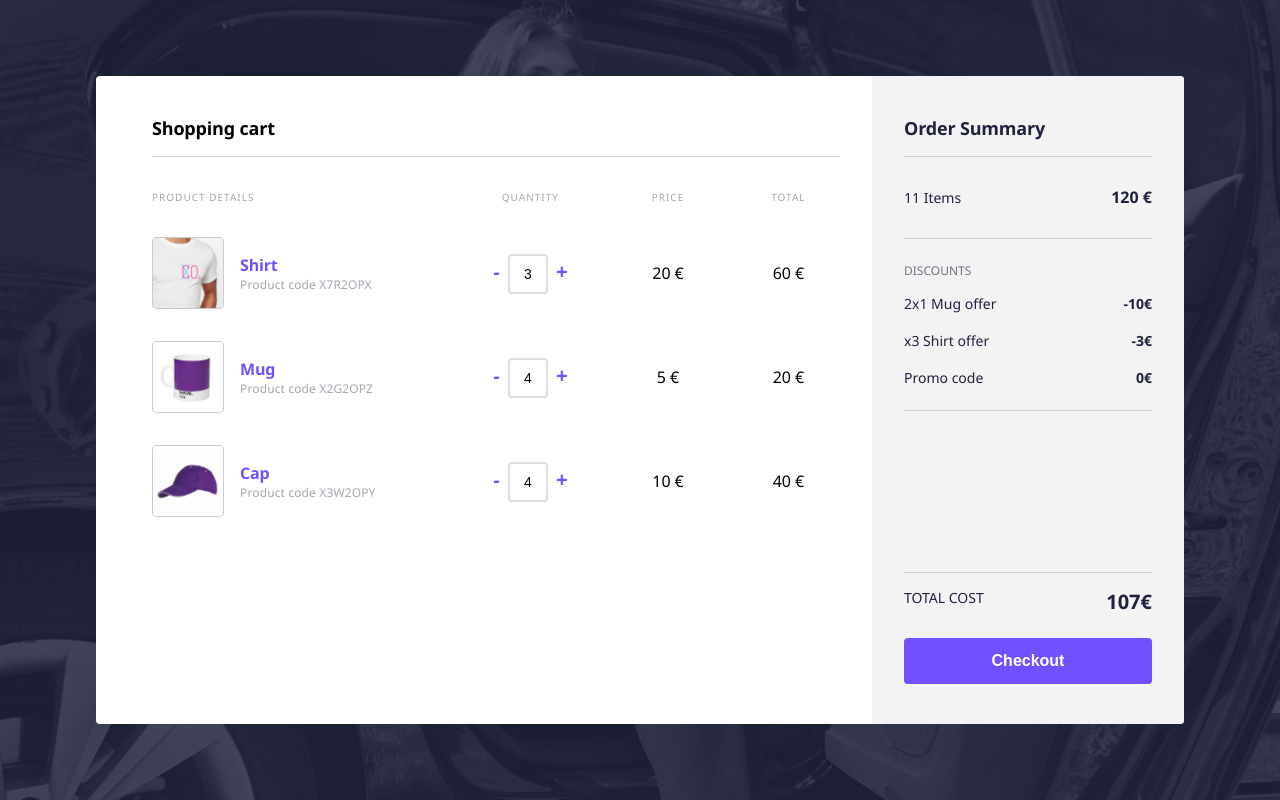
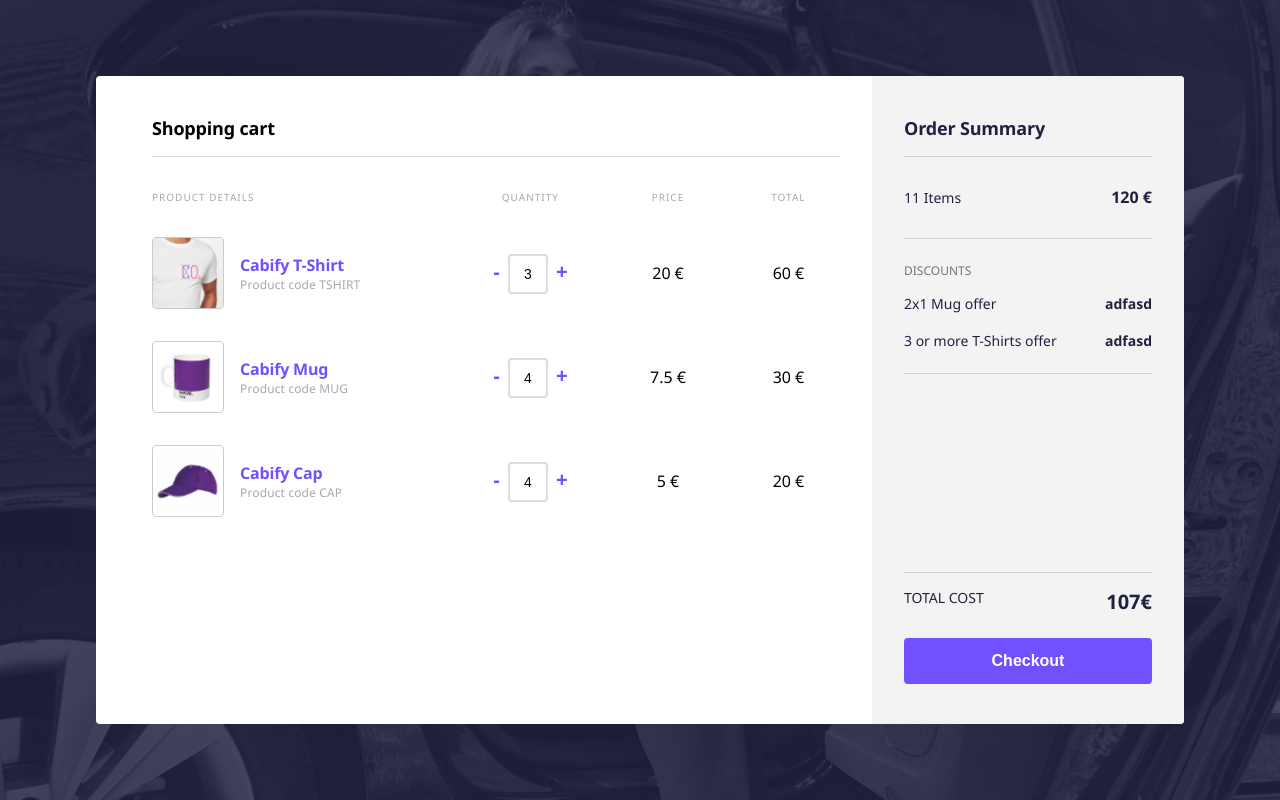
Before and after one commit to mbarsil/frontend-shopping-cart-challenge, an Angular app: page / in a window 1280 px wide. Built offline with nearby package versions, Linux system fonts and the light colour scheme.

Commit message:
feat(order-summary) : Added logic to reflect changes

```diff
--- a/src/app/modules/shopping-cart/order-summary/order-summary.component.html
+++ b/src/app/modules/shopping-cart/order-summary/order-summary.component.html
@@ -2,9 +2,9 @@
     <cabify-header text="Order Summary"></cabify-header>
     <ul class="summary-items wrapper border">
         <li>
-            <cabify-span [normal]="true">11 Items</cabify-span>
+            <cabify-span [normal]="true">{{this.checkout.totalItems}} Items</cabify-span>
             <cabify-span [medium]="true" [bold]="true">
-                120
+                {{this.checkout.originalCost}}
                 <cabify-span [medium]="true" [bold]="true">€</cabify-span>
             </cabify-span>
         </li>
@@ -12,25 +12,20 @@
     <div class="summary-discounts wrapper-half border">
         <h2>Discounts</h2>
         <ul>
-            <li>
-                <cabify-span [normal]="true">2x1 Mug offer</cabify-span>
-                <cabify-span [normal]="true" [bold]="true">-10€</cabify-span>
-            </li>
-            <li>
-                <cabify-span [normal]="true">x3 Shirt offer</cabify-span>
-                <cabify-span [normal]="true" [bold]="true">-3€</cabify-span>
-            </li>
-            <li>
-                <cabify-span [normal]="true">Promo code</cabify-span>
-                <cabify-span [normal]="true" [bold]="true">0€</cabify-span>
-            </li>
+            <cabify-span *ngIf="discountsApplied.size === 0; else discounts" [normal]="true">No discounts</cabify-span>
+            <ng-template #discounts>
+                <li *ngFor="let d of discountsApplied">
+                    <cabify-span [normal]="true">{{d.description}}</cabify-span>
+                    <cabify-span [normal]="true" [bold]="true">adfasd</cabify-span>
+                </li>
+            </ng-template>
         </ul>
     </div>
     <div class="summary-total wrapper">
         <ul>
             <li>
                 <cabify-span [normal]="true" [caps]="true">Total cost</cabify-span>
-                <cabify-span [large]="true" [bold]="true">107€</cabify-span>
+                <cabify-span [large]="true" [bold]="true">{{this.checkout.totalCost}}€</cabify-span>
             </li>
         </ul>
         <cabify-button>Checkout</cabify-button>
--- a/src/app/modules/shopping-cart/order-summary/order-summary.component.ts
+++ b/src/app/modules/shopping-cart/order-summary/order-summary.component.ts
@@ -1,4 +1,8 @@
 import { Component, OnInit } from '@angular/core';
+import { ShoppingCartService } from "../services/shopping-cart.service";
+
+import { Checkout } from "../../../shared/models/checkout.model";
+
 
 @Component({
   selector: 'order-summary',
@@ -7,9 +11,21 @@
 })
 export class OrderSummaryComponent implements OnInit {
 
-  constructor() { }
+  discountsApplied: Set<object>;
+  checkout: Checkout;
+
+  constructor(private shoppingCartService: ShoppingCartService) { }
 
   ngOnInit() {
+    this.checkout = this.shoppingCartService.getCheckout();
+    this.discountsApplied = this.shoppingCartService.getDiscountsApplied();
+
+    this.shoppingCartService.checkoutChanged.subscribe(
+      (co: Checkout) => {
+        this.checkout = co;
+        this.discountsApplied = co.discountsApplied;
+        console.log(this.discountsApplied);
+      });
   }
 
 }
--- a/src/app/modules/shopping-cart/product-list/product-list.component.html
+++ b/src/app/modules/shopping-cart/product-list/product-list.component.html
@@ -13,67 +13,26 @@
     </div>
 
     <cabify-grid>
-
-        <cabify-row class="product">
+        <cabify-row *ngFor="let p of products; index as i" class="product">
             <cabify-col class="col-product">
                 <figure class="product-image">
-                    <img src="../../../../assets/img/shirt.png" alt="Shirt">
+                    <img src="../../../../assets/img/{{p.img}}" alt="Shirt">
                     <div class="product-description">
-                        <h1>Shirt</h1>
-                        <p class="product-code">Product code X7R2OPX</p>
+                        <h1>{{p.name}}</h1>
+                        <p class="product-code">Product code {{p.code}}</p>
                     </div>
                 </figure>
             </cabify-col>
             <cabify-col class="col-quantity">
-                <button class="count">-</button><input type="text" class="product-quantity" value="3"><button class="count">+</button>
+                <button class="count" (click)="onDecrease($event, p.code)">-</button>
+                <input type="text" class="product-quantity" value="{{p.quantity}}">
+                <button class="count" (click)="onIncrease($event, p.code)">+</button>
             </cabify-col>
             <cabify-col class="col-price">
-                <span class="product-price">20</span><span class="product-currency currency">€</span>
+                <span class="product-price">{{p.price}}</span><span class="product-currency currency">€</span>
             </cabify-col>
             <cabify-col class="col-total">
-                <span class="product-price">60</span><span class="product-currency currency">€</span>
-            </cabify-col>
-        </cabify-row>
-
-        <cabify-row class="product">
-            <cabify-col class="col-product">
-                <figure class="product-image">
-                    <img src="../../../../assets/img/mug.png" alt="Mug">
-                    <div class="product-description">
-                        <h1>Mug</h1>
-                        <p class="product-code">Product code X2G2OPZ</p>
-                    </div>
-                </figure>
-            </cabify-col>
-            <cabify-col class="col-quantity">
-                <button class="count">-</button><input type="text" class="product-quantity" value="4"><button class="count">+</button>
-            </cabify-col>
-            <cabify-col class="col-price">
-                <span class="product-price">5</span><span class="product-currency currency">€</span>
-            </cabify-col>
-            <cabify-col class="col-total">
-                <span class="product-price">20</span><span class="product-currency currency">€</span>
-            </cabify-col>
-        </cabify-row>
-
-        <cabify-row class="product">
-            <cabify-col class="col-product">
-                <figure class="product-image">
-                    <img src="../../../../assets/img/cap.png" alt="Cap">
-                    <div class="product-description">
-                        <h1>Cap</h1>
-                        <p class="product-code">Product code X3W2OPY</p>
-                    </div>
-                </figure>
-            </cabify-col>
-            <cabify-col class="col-quantity">
-                <button class="count">-</button><input type="text" class="product-quantity" value="4"><button class="count">+</button>
-            </cabify-col>
-            <cabify-col class="col-price">
-                <span class="product-price">10</span><span class="product-currency currency">€</span>
-            </cabify-col>
-            <cabify-col class="col-total">
-                <span class="product-price">40</span><span class="product-currency currency">€</span>
+                <span class="product-price">{{p.quantity * p.price}}</span><span class="product-currency currency">€</span>
             </cabify-col>
         </cabify-row>
     </cabify-grid>
--- a/src/app/modules/shopping-cart/product-list/product-list.component.ts
+++ b/src/app/modules/shopping-cart/product-list/product-list.component.ts
@@ -1,4 +1,8 @@
 import { Component, OnInit } from '@angular/core';
+import { ShoppingCartService } from "../services/shopping-cart.service";
+
+import { Product } from "../../../shared/models/product.model";
+import { Checkout } from "../../../shared/models/checkout.model";
 
 @Component({
   selector: 'product-list',
@@ -7,9 +11,28 @@
 })
 export class ProductListComponent implements OnInit {
 
-  constructor() { }
+  products : Product[];
+  checkout: Checkout;
+
+  constructor(private shoppingCartService: ShoppingCartService) { }
 
   ngOnInit() {
+    this.checkout = this.shoppingCartService.getCheckout();
+    this.products = this.shoppingCartService.getProducts();
+
+    this.shoppingCartService.checkoutChanged.subscribe(
+      (co: Checkout) => {
+        this.checkout = co;
+        this.products = co.products;
+      });
+  }
+
+  onIncrease(event, prodCode) {
+    this.shoppingCartService.addProductUnit(prodCode);
+  }
+
+  onDecrease(event, prodCode) {
+    this.shoppingCartService.removeProductUnit(prodCode);
   }
 
 }
--- /dev/null
+++ b/src/app/modules/shopping-cart/services/shopping-cart.service.ts
@@ -0,0 +1,45 @@
+import { Injectable } from '@angular/core';
+import { Subject } from "rxjs";
+
+import { productPrices, productNames, productCodes, productImgs } from "../../../shared/enums/products.enum";
+import { discounts } from "../../../shared/enums/discounts.enum";
+import { Checkout } from "../../../shared/models/checkout.model";
+import { Product } from "../../../shared/models/product.model";
+
+@Injectable({
+  providedIn: 'root'
+})
+export class ShoppingCartService {
+
+  private products: Product[] =  [
+    new Product(productCodes.TSHIRT, productNames.TSHIRT, productPrices.TSHIRT, productImgs.TSHIRT, 3),
+    new Product(productCodes.MUG, productNames.MUG, productPrices.MUG, productImgs.MUG, 4),
+    new Product(productCodes.CAP, productNames.CAP, productPrices.CAP, productImgs.CAP, 4)
+  ];
+
+  private checkout: Checkout = new Checkout(11, 120, 107,
+    (new Set()).add(discounts.CAP).add(discounts.TSHIRT), this.products, discounts);
+
+  checkoutChanged = new Subject<Checkout>();
+
+  getProducts(){
+    return this.checkout.products.slice();
+  }
+
+  getCheckout(){
+    return this.checkout;
+  }
+
+  getDiscountsApplied(){
+    return this.checkout.discountsApplied;
+  }
+
+  addProductUnit(productCode) {
+    this.checkoutChanged.next(this.checkout.scan(productCode));
+  }
+
+  removeProductUnit(productCode) {
+    this.checkoutChanged.next(this.checkout.remove(productCode));
+  }
+
+}
--- a/src/app/shared/enums/discounts.enum.ts
+++ b/src/app/shared/enums/discounts.enum.ts
@@ -2,17 +2,22 @@
   CAP:
     {
       description: '2x1 Mug offer',
+      condition: quantity => quantity >1,
       modifier: (pricePerUnit, quantity) => {
-        if ((quantity % 2) === 0) return (pricePerUnit * quantity)/2;
-        else return quantity;
+        if (quantity % 2 === 0) {
+          debugger;
+          return ((quantity)/2) * pricePerUnit;
+        }
+        else {
+          debugger;
+          return ((quantity)/2) * pricePerUnit + pricePerUnit;
+        }
       }
     },
   TSHIRT:
     {
       description: '3 or more T-Shirts offer',
-      modifier: (pricePerUnit, quantity) => {
-        if (quantity >= 3) return (pricePerUnit - 1) * quantity;
-        else return quantity;
-      }
+      condition: quantity => quantity >= 3,
+      modifier: (pricePerUnit, quantity) => (pricePerUnit - 1) * quantity
     }
 };
--- a/src/app/shared/enums/products.enum.ts
+++ b/src/app/shared/enums/products.enum.ts
@@ -15,3 +15,9 @@
   TSHIRT: "Cabify T-Shirt",
   MUG: "Cabify Mug"
 };
+
+export const productImgs = {
+  CAP: "cap.png",
+  TSHIRT: "shirt.png",
+  MUG: "mug.png"
+};
--- a/src/app/shared/models/checkout.model.ts
+++ b/src/app/shared/models/checkout.model.ts
@@ -1,11 +1,20 @@
 import { Product } from "./product.model";
-import { productNames, productPrices } from "../enums/products.enum";
+import { productImgs, productNames, productPrices } from "../enums/products.enum";
 
 export class Checkout {
 
-  constructor(public products: Product[], public discounts: object) {
+  constructor(public totalItems: number,
+              public originalCost: number,
+              public totalCost: number,
+              public discountsApplied: Set<object>,
+              public products: Product[],
+              public discounts: object) {
+    this.totalItems = totalItems;
+    this.originalCost = originalCost;
+    this.totalCost = totalCost;
+    this.discountsApplied = discountsApplied;
+    this.discounts = discounts;
     this.products = products;
-    this.discounts = discounts;
   }
 
   scan(productCode) {
@@ -13,25 +22,38 @@
     if (itemIndex === -1) {
       this.products = [
         ...this.products,
-        new Product(productCode[productCode], productNames[productCode], productPrices[productCode], 1)
+        new Product(productCode[productCode], productNames[productCode], productPrices[productCode], productImgs[productCode], 1)
       ];
     } else {
       this.products[itemIndex].increaseQuantity();
     }
+    this.originalCost += this.products[itemIndex].price;
+    this.totalItems += 1;
+    this.totalCost = this.total();
     return this;
   }
 
   remove(productCode) {
     const itemIndex = this.findProductIndex(productCode);
     this.products[itemIndex].decreaseQuantity();
+    this.originalCost -= this.products[itemIndex].price;
+    this.totalItems -= 1;
+    this.totalCost = this.total();
     return this;
   }
 
   total() {
-    const totalPrice = this.products.reduce((prev, curr) => {
-      return prev + this.discounts[curr.code].modifier(curr.price, curr.quantity);
-    });
-    console.log(totalPrice);
+    return this.products.reduce((prev, curr) => {
+      const currentDiscount = this.discounts[curr.code];
+      const condition = currentDiscount && currentDiscount.condition(curr.quantity);
+      if (condition) {
+        this.discountsApplied.add(currentDiscount);
+        return prev + this.discounts[curr.code].modifier(curr.price, curr.quantity);
+      } else {
+        this.discountsApplied.delete(currentDiscount);
+        return prev + (curr.price * curr.quantity);
+      }
+    }, 0);
   }
 
   findProductIndex (productCode) {
--- a/src/app/shared/models/product.model.ts
+++ b/src/app/shared/models/product.model.ts
@@ -1,12 +1,18 @@
 export class Product {
 
-  constructor(public code: string, public name: string, public price: number, public quantity: number) {}
+  constructor(
+    public code: string,
+    public name: string,
+    public price: number,
+    public img: string,
+    public quantity: number
+  ) {}
 
   increaseQuantity() {
     this.quantity += 1;
   }
 
   decreaseQuantity() {
-    this.quantity >= 0 && (this.quantity -= 1);
+    (this.quantity > 0) && (this.quantity -= 1);
   }
 }
```
Also changed, not shown: src/app/services/shopping-cart.service.ts (deleted, +0 -27 lines), 1 other file (tests, documents, lock files or other folders).
